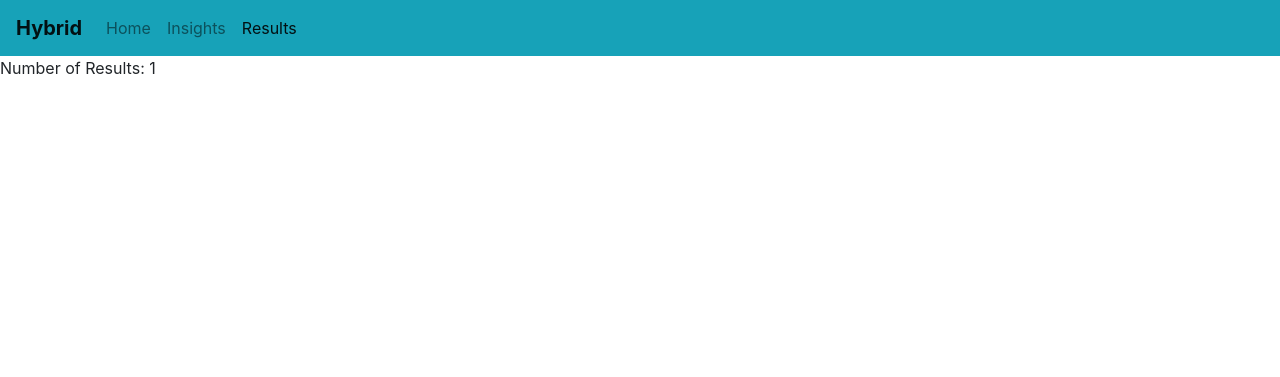
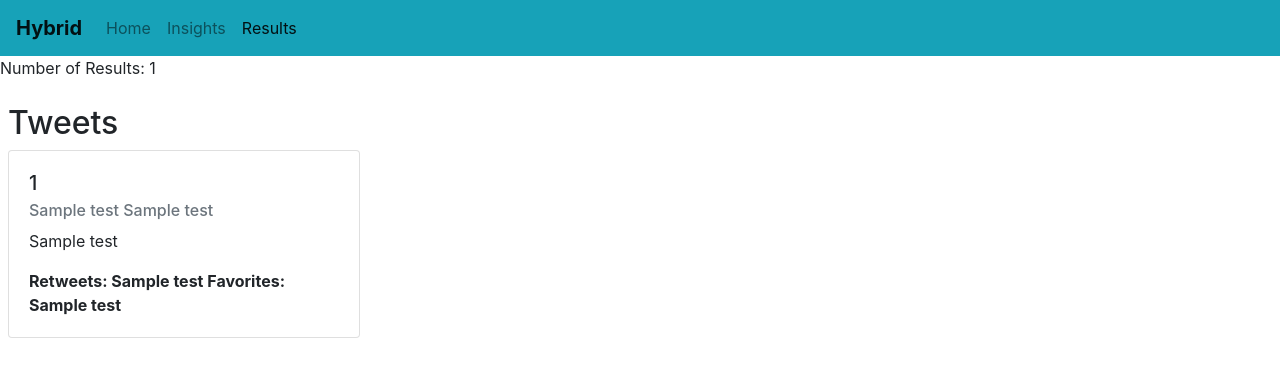
Before and after one commit to tjrosset/Hybrid-P4, a Flask app: template hybrid-web/templates/result.html in a window 1280 px wide. Shown: the top 377 px of the page. Run offline with Flask 2, Linux system fonts and the light colour scheme; the template is opened without the code that fills it: most values are stand-ins (such as "Sample title", 1, 10 or a date in 2020); some libraries are stand-ins or nearby versions.

Commit message:
Search-results
The top tweets are now displayed on the results page after searching

```diff
--- a/hybrid-web/app.py
+++ b/hybrid-web/app.py
@@ -20,6 +20,7 @@ def home():
 @app.route('/results', methods=["POST","GET"])
 def result():
     filters = []
+    topposts = []
 #SEARCH
     if(request.args['a'] ==""):
         srch = 'tweet_text: *'
@@ -47,17 +48,34 @@ def result():
     print(srch)
     print(filters)
     solr = pysolr.Solr('http://34.235.148.250:8983/solr/IRF20P4/')
-    result = solr.search(srch, fq=filters)
+    result = solr.search(srch, fq=filters, rows=20)
     num = result.raw_response['response']['numFound']
-    top5 = []
+    x=0
+    if num<15:
+        while x<num:
+            tweet=[]
+            tweet.append(result.raw_response['response']['docs'][x]['user.screen_name'])
+            tweet.append(result.raw_response['response']['docs'][x]['full_text'])
+            tweet.append(result.raw_response['response']['docs'][x]['country'])
+            tweet.append(result.raw_response['response']['docs'][x]['created_at'])
+            tweet.append(result.raw_response['response']['docs'][x]['retweet_count'])
+            tweet.append(result.raw_response['response']['docs'][x]['favorite_count'])
+            topposts.append(tweet)
+            x+=1
+    else:
+        while x!=15:
+            tweet=[]
+            tweet.append(result.raw_response['response']['docs'][x]['user.screen_name'])
+            tweet.append(result.raw_response['response']['docs'][x]['full_text'])
+            tweet.append(result.raw_response['response']['docs'][x]['country'])
+            tweet.append(result.raw_response['response']['docs'][x]['created_at'])
+            tweet.append(result.raw_response['response']['docs'][x]['retweet_count'])
+            tweet.append(result.raw_response['response']['docs'][x]['favorite_count'])
+            topposts.append(tweet)
+            x+=1
     print(num)
-    return render_template("result.html", num=num)
+    return render_template("result.html", num=num , top = topposts)
 
 @app.route('/insights')
 def insights():
     return render_template("insights.html")
-
-@app.route('/solrget', methods=["POST","GET"])
-def solr():
-
-    return render_template("insights.html")
--- a/hybrid-web/templates/result.html
+++ b/hybrid-web/templates/result.html
@@ -32,7 +32,31 @@
         </div>
     </nav>
     <div>
-      <p>Number of Results: {{num}}</p>
+      <div>
+        <p>Number of Results: {{num}}</p>
+      </div>
+      <div class='d-flex bd-highlight'>
+        <div class="p-2 flex-fill bd-highlight">
+          <h2>Tweets</h2>
+          {% for test in top %}
+            <div class="card" style="width: 22rem; justify-content: center;">
+              <div class="card-body">
+                <h5 class="card-title">{{test[0]}}</h5>
+                <h6 class="card-subtitle mb-2 text-muted">{{test[2]}} {{test[3]}}</h6>
+                <p class="card-text">{{test[1]}}</p>
+                <b class="card-link">Retweets: {{test[4]}} Favorites: {{test[5]}}</b>
+              </div>
+            </div>
+          {% endfor %}
+        </div>
+        <div class="p-2 flex-fill bd-highlight">
+
+        </div>
+        <div class="p-2 flex-fill bd-highlight">
+
+        </div>
+      </div>
+
     </div>
     <!-- Optional JavaScript -->
     <!-- jQuery first, then Popper.js, then Bootstrap JS -->
```
Also changed, not shown: 1 other file.
